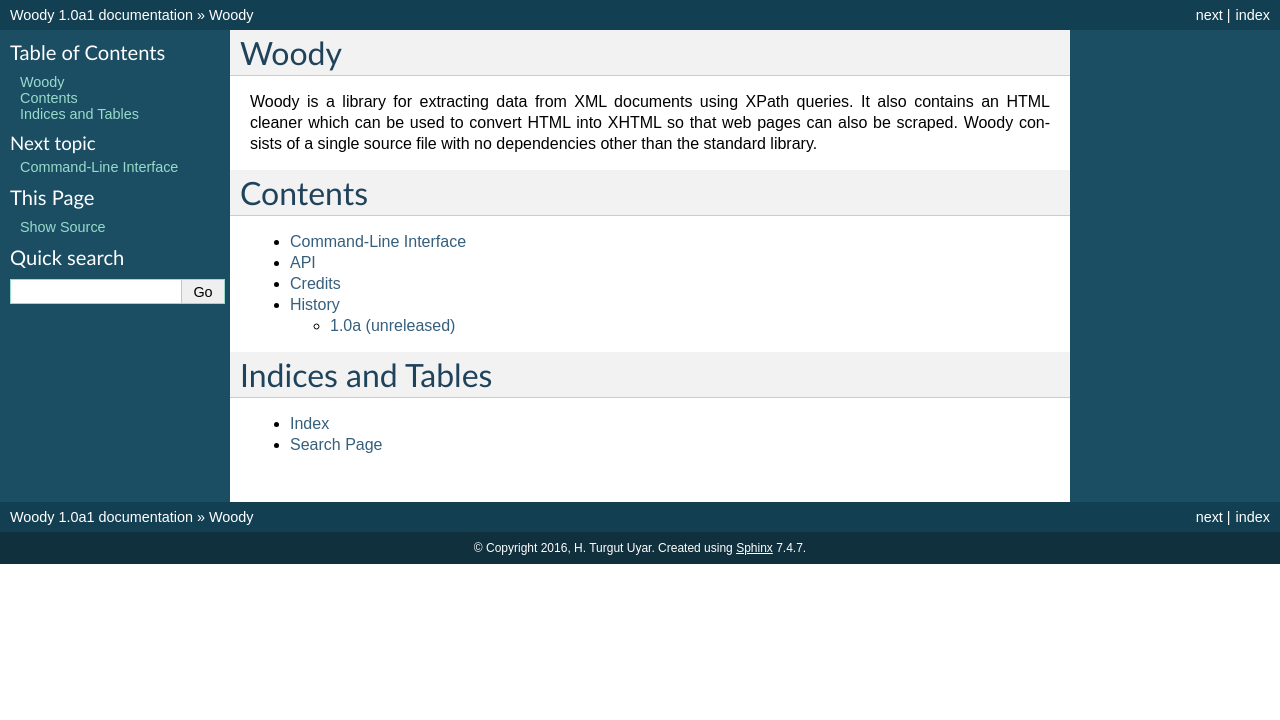
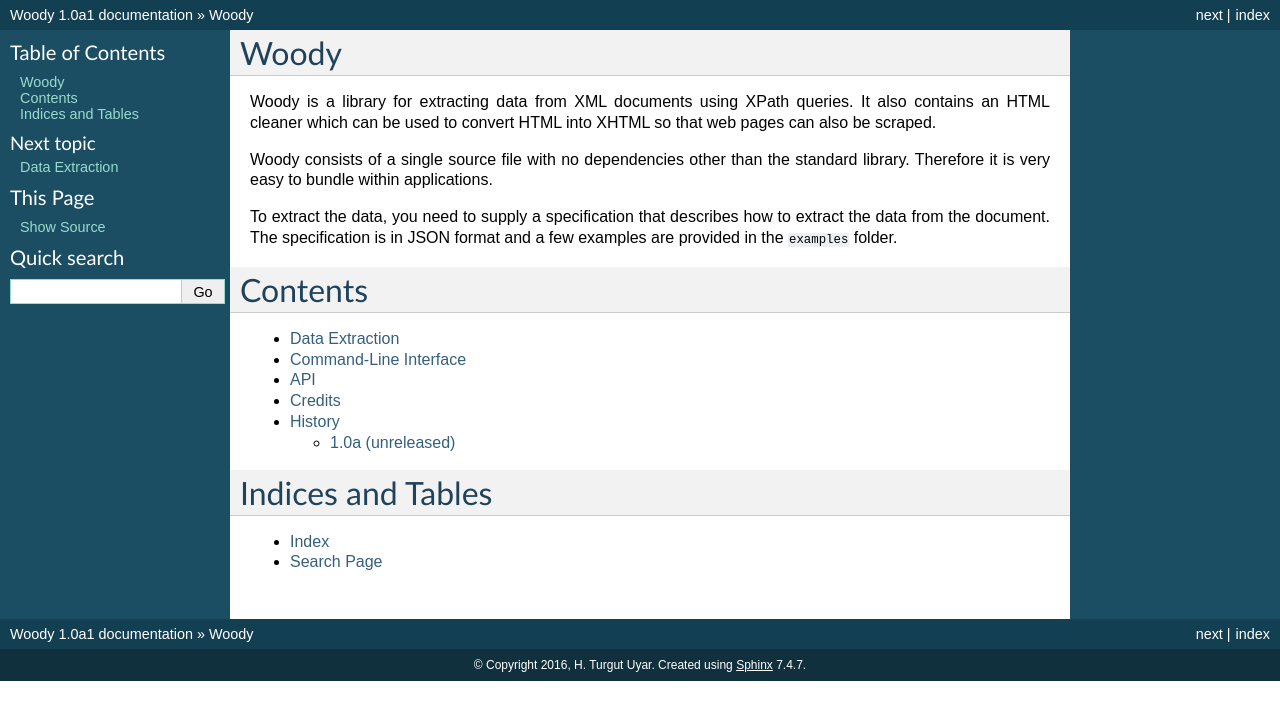
Before and after one commit to uyar/piculet, a Sphinx documentation site: the page built from docs/index.rst, in a window 1280 px wide. Shown: the top 720 px of the page. Built offline with Sphinx 7.4.7, drawn with Linux system fonts in a browser that asks for light colours.

Commit message:
started documentation

```diff
--- a/README.rst
+++ b/README.rst
@@ -3,5 +3,11 @@
 
 Woody is a library for extracting data from XML documents using XPath queries.
 It also contains an HTML cleaner which can be used to convert HTML into XHTML
-so that web pages can also be scraped. Woody consists of a single source file
-with no dependencies other than the standard library.
+so that web pages can also be scraped.
+
+Woody consists of a single source file with no dependencies other than
+the standard library. Therefore it is very easy to bundle within applications.
+
+To extract the data, you need to supply a specification that describes
+how to extract the data from the document. The specification is in JSON format
+and a few examples are provided in the :file:`examples` folder.
--- a/docs/index.rst
+++ b/docs/index.rst
@@ -7,6 +7,7 @@
 .. toctree::
    :maxdepth: 2
 
+   extract
    cli
    api
    authors
```
Also changed, not shown: docs/extract.rst (added, +62 -0 lines).
